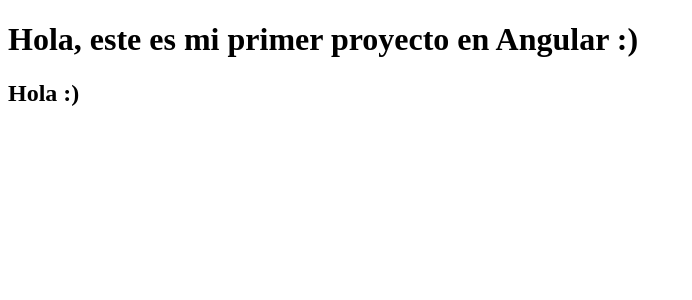
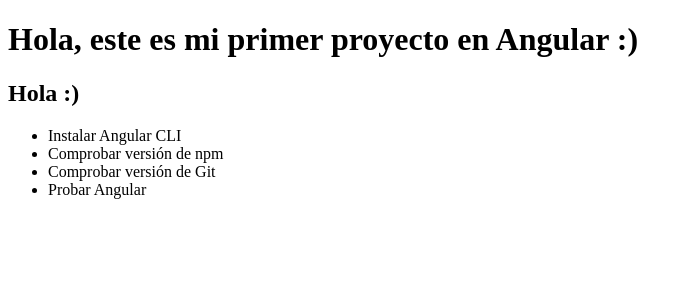
Before and after one commit to mauriicioreyes/todo_app, an Angular app: page / in a window 1280 px wide. Shown: the top 300 px of the page, without its empty margins (0-692 px from the left). Built offline with nearby package versions, Linux system fonts and the light colour scheme.

Commit message:
Agrega lista como componente

```diff
--- a/src/app/app.html
+++ b/src/app/app.html
@@ -1,2 +1,8 @@
 <h1>Hola, este es mi primer proyecto en Angular :)</h1>
 <h2>{{ welcome }}</h2>
+
+<ul>
+  <li *ngFor="let task of tasks">
+    {{ task }}
+  </li>
+</ul>
--- a/src/app/app.ts
+++ b/src/app/app.ts
@@ -1,12 +1,19 @@
 import { Component, signal } from '@angular/core';
 import { RouterOutlet } from '@angular/router';
+import { CommonModule } from '@angular/common';
 
 @Component({
   selector: 'app-root',
-  imports: [RouterOutlet],
+  imports: [RouterOutlet, CommonModule],
   templateUrl: './app.html',
   styleUrl: './app.css'
 })
 export class App {
-  welcome = 'Hola :)'
+  welcome = 'Hola :)';
+  tasks = [
+    'Instalar Angular CLI',
+    'Comprobar versión de npm',
+    'Comprobar versión de Git',
+    'Probar Angular'
+  ]
 }
```
